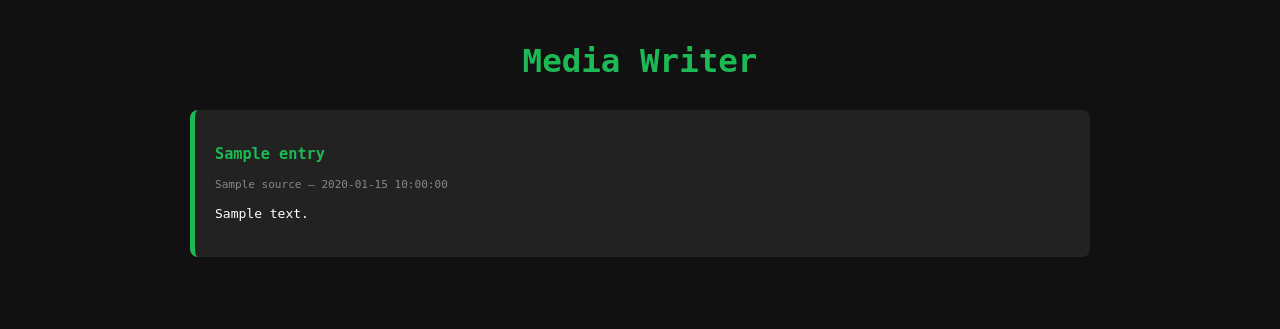
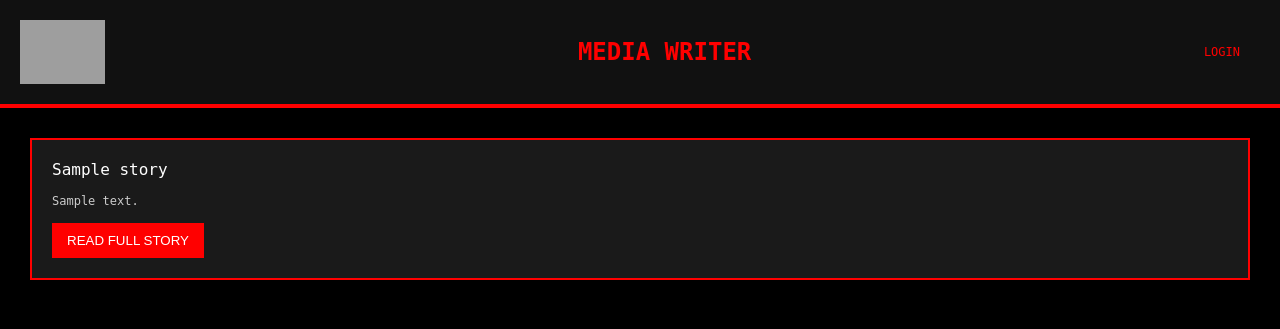
Before and after one commit to rileywallaceriley/Mediawriter, a Flask app: template templates/index.html in a window 1280 px wide. Shown: the top 329 px of the page. Run offline with Flask 3, Linux system fonts and the light colour scheme; the template is opened without the code that fills it: most values are stand-ins (such as "Sample title", 1, 10 or a date in 2020); some web fonts are replaced; grey boxes are pictures that could not be loaded.

Commit message:
Update index.html

```diff
--- a/templates/index.html
+++ b/templates/index.html
@@ -1,20 +1,32 @@
 <!DOCTYPE html>
-<html>
+<html lang="en">
 <head>
-    <title>Media Writer</title>
-    <link rel="stylesheet" href="/static/style.css">
+  <meta charset="UTF-8">
+  <title>Media Writer</title>
+  <link href="https://fonts.cdnfonts.com/css/press-start-2p" rel="stylesheet">
+  <link rel="stylesheet" href="{{ url_for('static', filename='css/style.css') }}">
 </head>
 <body>
-    <div class="container">
-        <div class="logo"><h1>Media Writer</h1></div>
+  <header>
+    <img src="{{ url_for('static', filename='media-writer-logo.png') }}" alt="Media Writer Logo">
+    <h1>MEDIA WRITER</h1>
+    {% if session.logged_in %}
+      <a href="/logout" class="logout-link">LOGOUT</a>
+    {% else %}
+      <a href="/login" class="login-link">LOGIN</a>
+    {% endif %}
+  </header>
 
-        {% for entry in entries %}
-        <div class="news-card">
-            <h3><a href="{{ entry.link }}" target="_blank">{{ entry.title }}</a></h3>
-            <p class="meta">{{ entry.source }} — {{ entry.published }}</p>
-            <p class="summary">{{ entry.summary }}</p>
-        </div>
-        {% endfor %}
+  <div class="story-feed">
+    {% for story in stories %}
+    <div class="story-card">
+      <div class="story-title">{{ story.title }}</div>
+      <div class="story-summary">{{ story.summary }}</div>
+      <a href="{{ story.link }}">
+        <button class="read-button">READ FULL STORY</button>
+      </a>
     </div>
+    {% endfor %}
+  </div>
 </body>
 </html>
```
